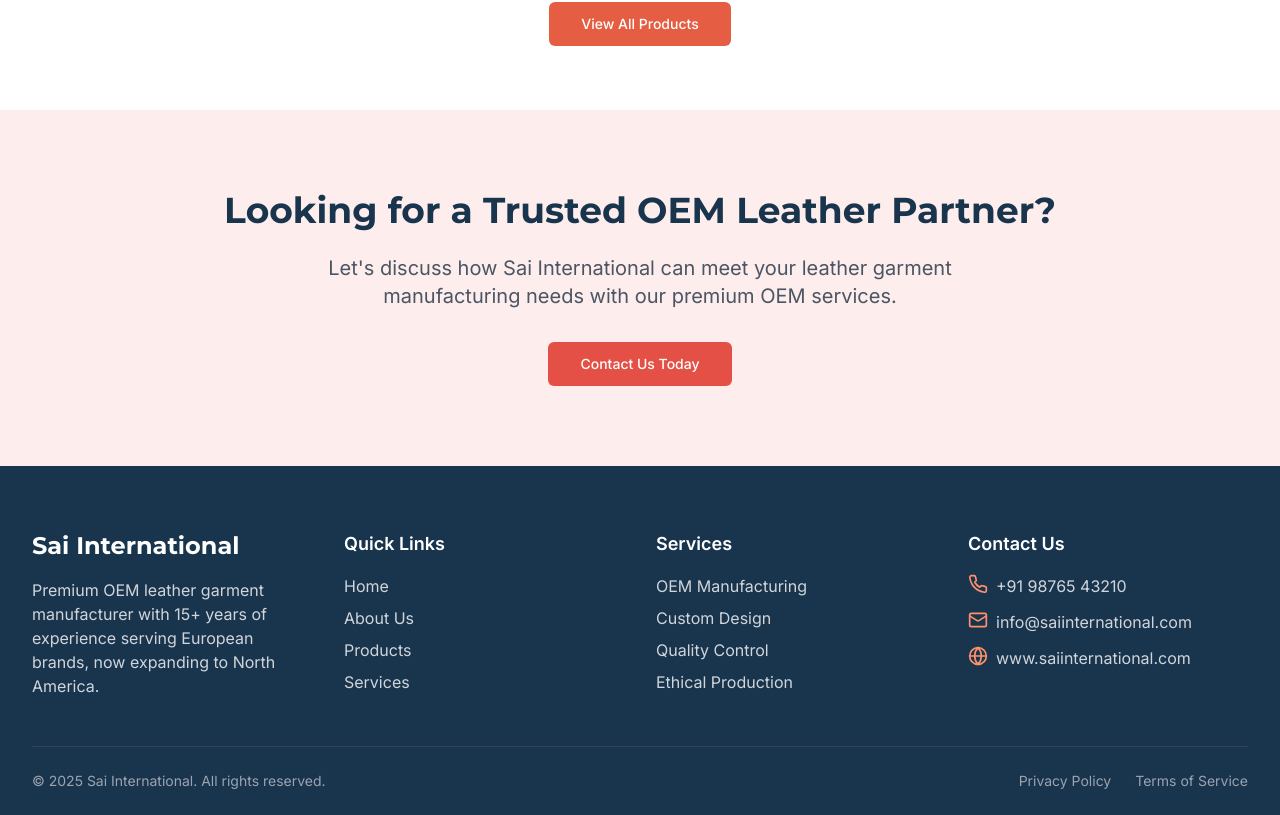
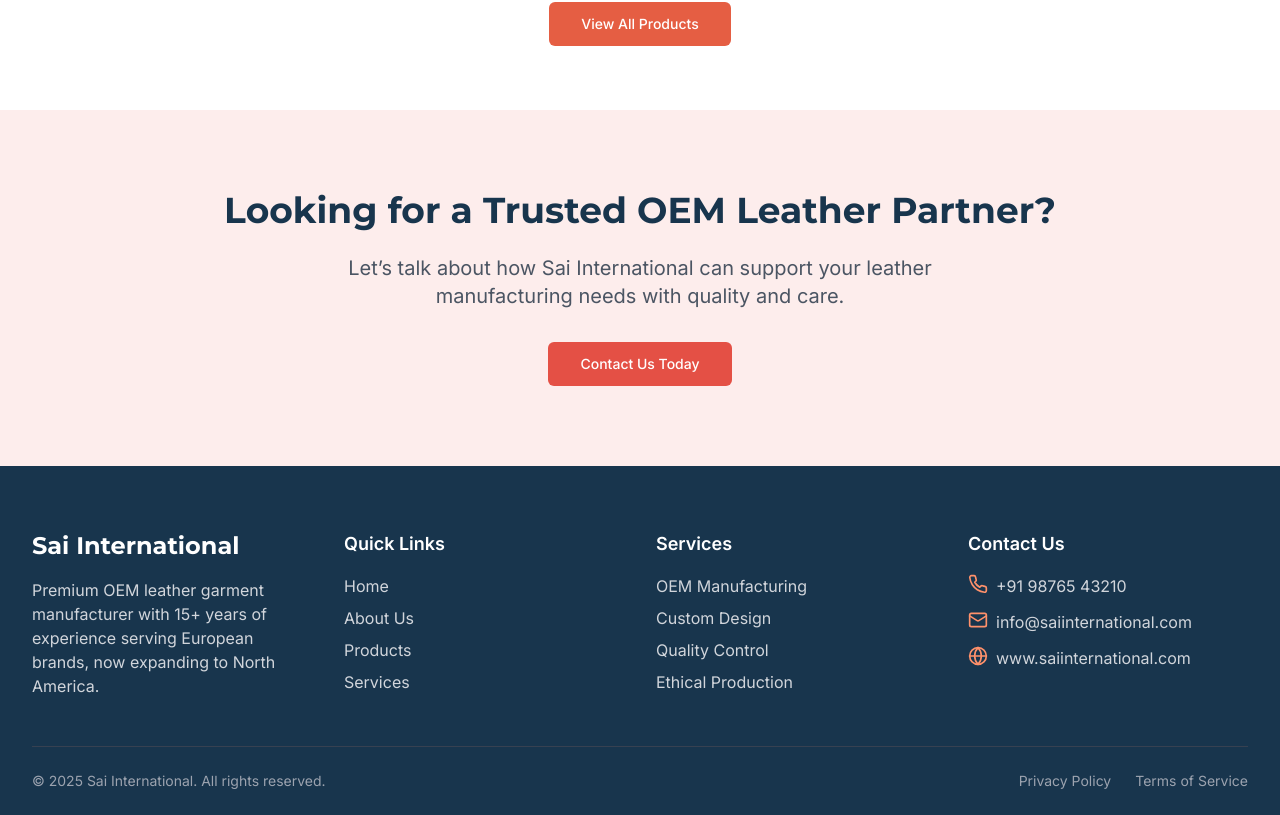
Before and after one commit to charenk/sai-leather-canada-usa, a React (Vite) app: page / in a window 1280 px wide. Shown: the part 1712-2527 px from the top of the page. Built offline with nearby package versions, Linux system fonts and the light colour scheme.

Commit message:
Visual edit in Lovable
Edited UI in Lovable

```diff
--- a/src/pages/Index.tsx
+++ b/src/pages/Index.tsx
@@ -130,9 +130,7 @@ const Index = () => {
       <section className="py-20 bg-sai-red/10 mb-0">
         <div className="section-container text-center">
           <h2 className="text-3xl md:text-4xl font-display font-bold text-sai-navy mb-6">Looking for a Trusted OEM Leather Partner?</h2>
-          <p className="text-xl text-gray-600 max-w-2xl mx-auto mb-8">
-            Let's discuss how Sai International can meet your leather garment manufacturing needs with our premium OEM services.
-          </p>
+          <p className="text-xl text-gray-600 max-w-2xl mx-auto mb-8">Let’s talk about how Sai International can support your leather manufacturing needs with quality and care.</p>
           <Button asChild size="lg" className="bg-sai-red hover:bg-sai-red/90">
             <Link to="/contact">
               Contact Us Today
```
